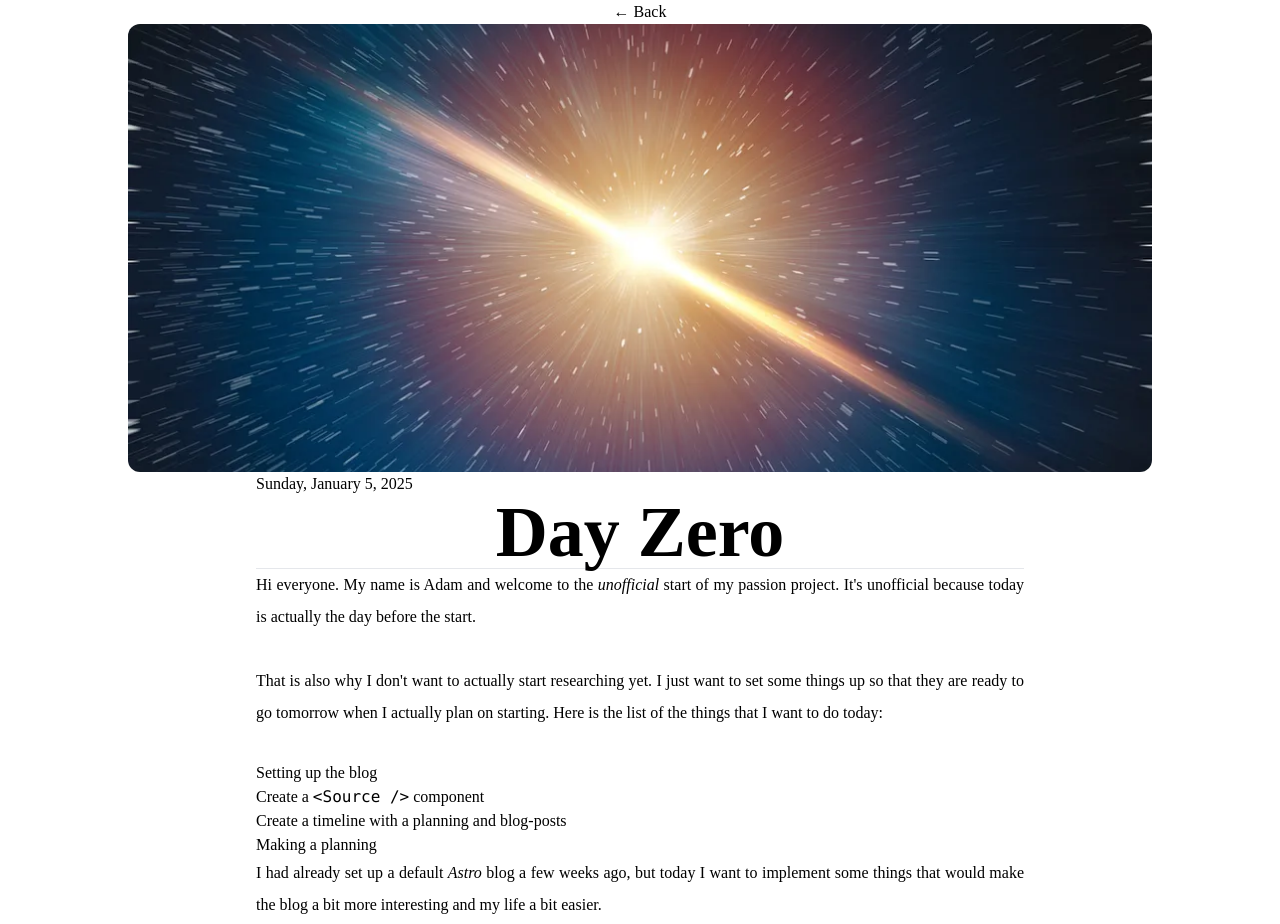
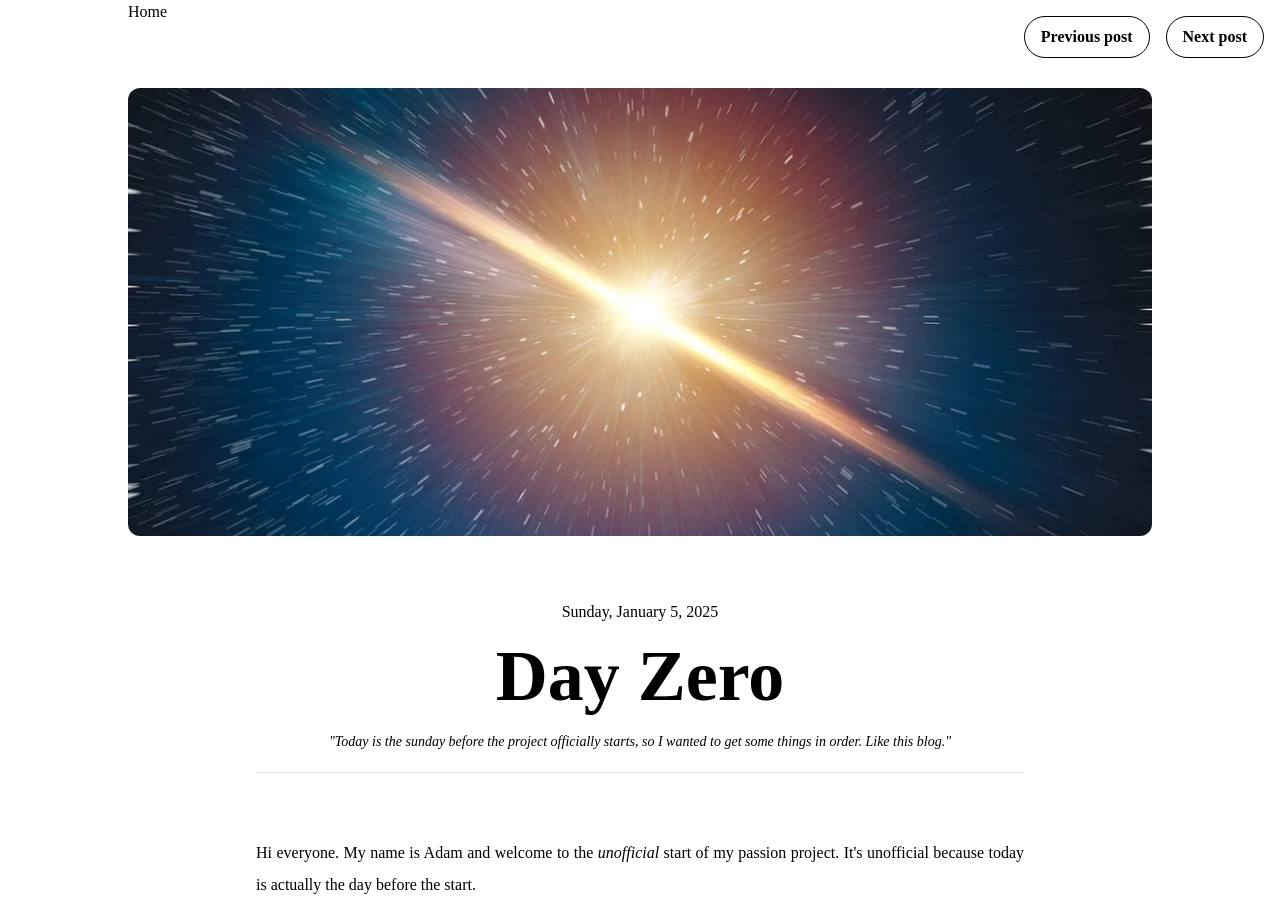
Before and after one commit to AdamVromman/passion-project-blog, an Astro site: page /passion-project-blog/day-zero in a window 1280 px wide. Shown: the top 924 px of the page. Built offline with nearby package versions, Linux system fonts and the light colour scheme; Astro itself is replaced by a stand-in of ours; a web font is replaced by a local one.

Commit message:
add nav buttons

```diff
--- a/src/layouts/BlogPost.astro
+++ b/src/layouts/BlogPost.astro
@@ -1,12 +1,19 @@
 ---
-import type { CollectionEntry } from "astro:content";
 import BaseHead from "../components/BaseHead.astro";
 import "../styles/blogpost.css";
 import { BASE } from "../consts";
 
-type Props = CollectionEntry<"blog">["data"];
+interface Props {
+  title: string;
+  description: string;
+  pubDate: Date;
+  heroImage: string;
+  nextPost: string | undefined;
+  previousPost: string | undefined;
+}
 
-const { title, description, pubDate, heroImage } = Astro.props;
+const { title, description, pubDate, heroImage, nextPost, previousPost } =
+  Astro.props;
 ---
 
 <html lang="en">
@@ -15,9 +22,29 @@ const { title, description, pubDate, heroImage } = Astro.props;
   </head>
 
   <body>
-    <a href={`${BASE}/`} class="back">← Back</a>
     <main>
       <article class="blog-post">
+        <a class="button back-button" href={`${BASE}/`} class="back">Home</a>
+        <div class="navigation-buttons">
+          {
+            previousPost && (
+              <a
+                class="button previous-button"
+                href={`${BASE}/${previousPost}`}
+              >
+                Previous post
+              </a>
+            )
+          }
+          {
+            nextPost && (
+              <a class="button next-button" href={`${BASE}/${nextPost}`}>
+                Next post
+              </a>
+            )
+          }
+        </div>
+
         {
           heroImage && (
             <img
@@ -37,6 +64,7 @@ const { title, description, pubDate, heroImage } = Astro.props;
               }
             </div>
             <h1>{title}</h1>
+            <p class="italic text-sm">"{description}"</p>
             <hr />
           </div>
           <slot />
--- a/src/pages/[...slug].astro
+++ b/src/pages/[...slug].astro
@@ -2,20 +2,40 @@
 import { type CollectionEntry, getCollection } from "astro:content";
 import BlogPost from "../layouts/BlogPost.astro";
 import { render } from "astro:content";
+import { undefined } from "astro:schema";
 
 export async function getStaticPaths() {
   const posts = await getCollection("blog");
-  return posts.map((post) => ({
-    params: { slug: post.id },
-    props: post,
+  return posts.map((post, index) => ({
+    params: {
+      slug: post.id,
+    },
+    props: {
+      post: post,
+      nextPost: index + 1 <= posts.length - 1 ? posts[index + 1].id : undefined,
+      previousPost: index - 1 >= 0 ? posts[index - 1].id : undefined,
+    },
   }));
 }
-type Props = CollectionEntry<"blog">;
+type Post = CollectionEntry<"blog">;
 
-const post = Astro.props;
+interface Props {
+  post: Post;
+  nextPost: string | undefined;
+  previousPost: string | undefined;
+}
+
+const { post, nextPost, previousPost } = Astro.props;
 const { Content } = await render(post);
 ---
 
-<BlogPost {...post.data}>
+<BlogPost
+  title={post.data.title}
+  description={post.data.description}
+  pubDate={post.data.pubDate}
+  heroImage={post.data.heroImage}
+  nextPost={nextPost}
+  previousPost={previousPost}
+>
   <Content />
 </BlogPost>
--- a/src/styles/blogpost.css
+++ b/src/styles/blogpost.css
@@ -3,5 +3,27 @@
     @apply w-full object-cover;
     aspect-ratio: 16 / 7;
     @apply rounded-xl;
+    @apply my-16;
+  }
+
+  .button {
+    @apply font-bold whitespace-nowrap;
+    @apply bg-white border border-black rounded-full;
+    @apply block w-min px-4 py-2;
+    @apply flex flex-col items-center justify-center;
+    @apply transition-colors duration-300 ease-in-out;
+
+    &.back-button {
+      @apply fixed top-4 left-4;
+    }
+
+    &:hover {
+      @apply bg-black text-white;
+    }
+  }
+
+  .navigation-buttons {
+    @apply fixed top-4 right-4;
+    @apply flex flex-row items-center gap-4;
   }
 }
--- a/src/styles/global.css
+++ b/src/styles/global.css
@@ -32,6 +32,15 @@ body {
 
   p {
     @apply leading-loose text-justify;
+  }
+
+  .title {
+    @apply flex flex-col items-center gap-4;
+    @apply mb-16;
+
+    hr {
+      @apply w-full;
+    }
   }
 }
 
```
